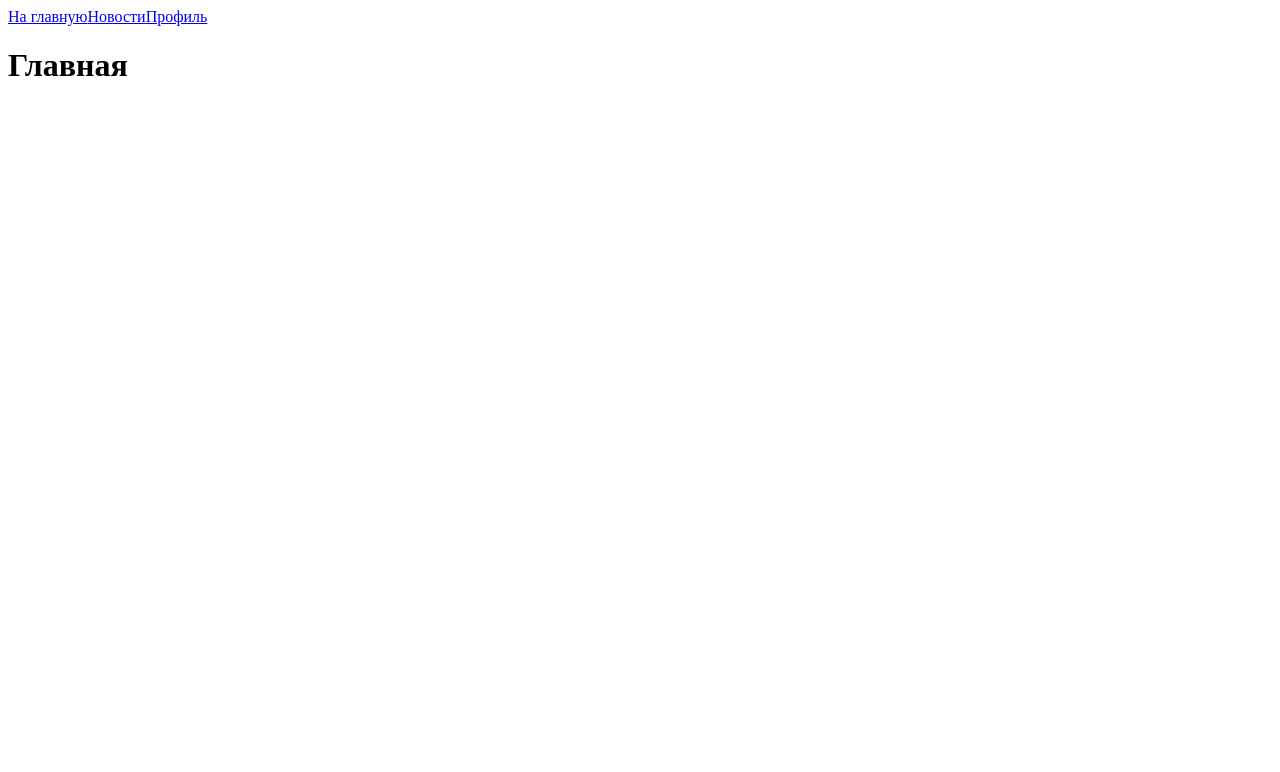
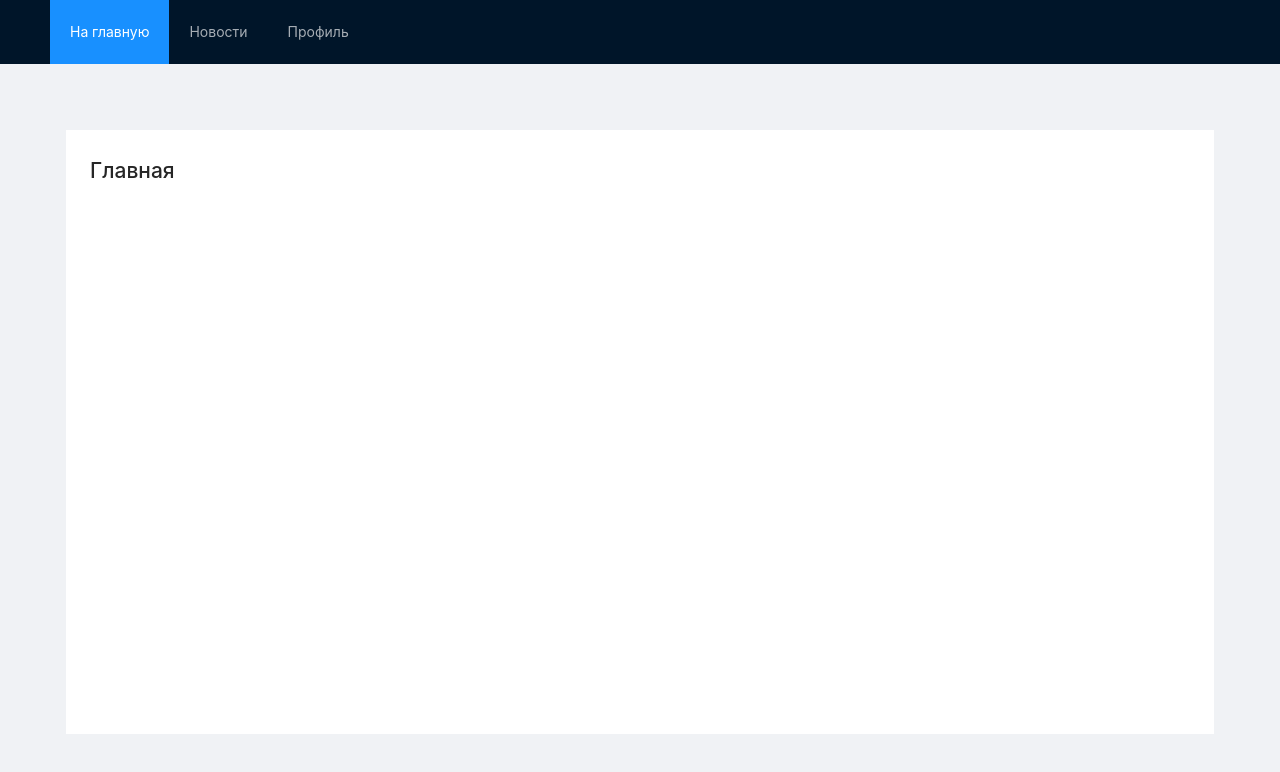
Before and after one commit to dmitkuz/frontend-test-task-stal, a React (Create React App) app: page / in a window 1280 px wide. Shown: the top 772 px of the page. Built offline with nearby package versions, Linux system fonts and the light colour scheme.

Commit message:
add antd

```diff
--- a/package.json
+++ b/package.json
@@ -6,6 +6,7 @@
     "@testing-library/jest-dom": "^5.16.3",
     "@testing-library/react": "^12.1.4",
     "@testing-library/user-event": "^13.5.0",
+    "antd": "^4.19.5",
     "react": "^18.0.0",
     "react-dom": "^18.0.0",
     "react-redux": "^7.2.8",
--- a/src/App.jsx
+++ b/src/App.jsx
@@ -1,12 +1,17 @@
+import { Layout } from "antd";
 import AppRouter from "./components/AppRouter";
 import Header from "./components/Header";
 
 const App = () => {
   return (
-    <>
+    <Layout>
       <Header />
-      <AppRouter />
-    </>
+      <Layout.Content>
+        <div className="site-layout-content">
+          <AppRouter />
+        </div>
+      </Layout.Content>
+    </Layout>
   );
 };
 
--- a/src/components/Header.jsx
+++ b/src/components/Header.jsx
@@ -1,12 +1,25 @@
-import { Link } from "react-router-dom";
+import { Link, useLocation } from "react-router-dom";
+import { Layout, Menu } from "antd";
 import { ROUTE_NAMES } from "../router";
 
-const Header = () => (
-  <nav>
-    <Link to={ROUTE_NAMES.HOME}>На главную</Link>
-    <Link to={ROUTE_NAMES.NEWS}>Новости</Link>
-    <Link to={ROUTE_NAMES.PROFILE}>Профиль</Link>
-  </nav>
-);
+const Header = () => {
+  let location = useLocation();
+
+  return (
+    <Layout.Header>
+      <Menu theme="dark" mode="horizontal" selectedKeys={[location.pathname]}>
+        <Menu.Item key={ROUTE_NAMES.HOME}>
+          <Link to={ROUTE_NAMES.HOME}>На главную</Link>
+        </Menu.Item>
+        <Menu.Item key={ROUTE_NAMES.NEWS}>
+          <Link to={ROUTE_NAMES.NEWS}>Новости</Link>
+        </Menu.Item>
+        <Menu.Item key={ROUTE_NAMES.PROFILE}>
+          <Link to={ROUTE_NAMES.PROFILE}>Профиль</Link>
+        </Menu.Item>
+      </Menu>
+    </Layout.Header>
+  );
+};
 
 export default Header;
--- a/src/index.css
+++ b/src/index.css
@@ -0,0 +1,8 @@
+@import "~antd/dist/antd.css";
+
+.site-layout-content {
+  min-height: calc(100vh - 196px);
+  padding: 24px;
+  background: #fff;
+  margin: 66px;
+}
```
Also changed, not shown: 1 other file (tests, documents, lock files or other folders).
